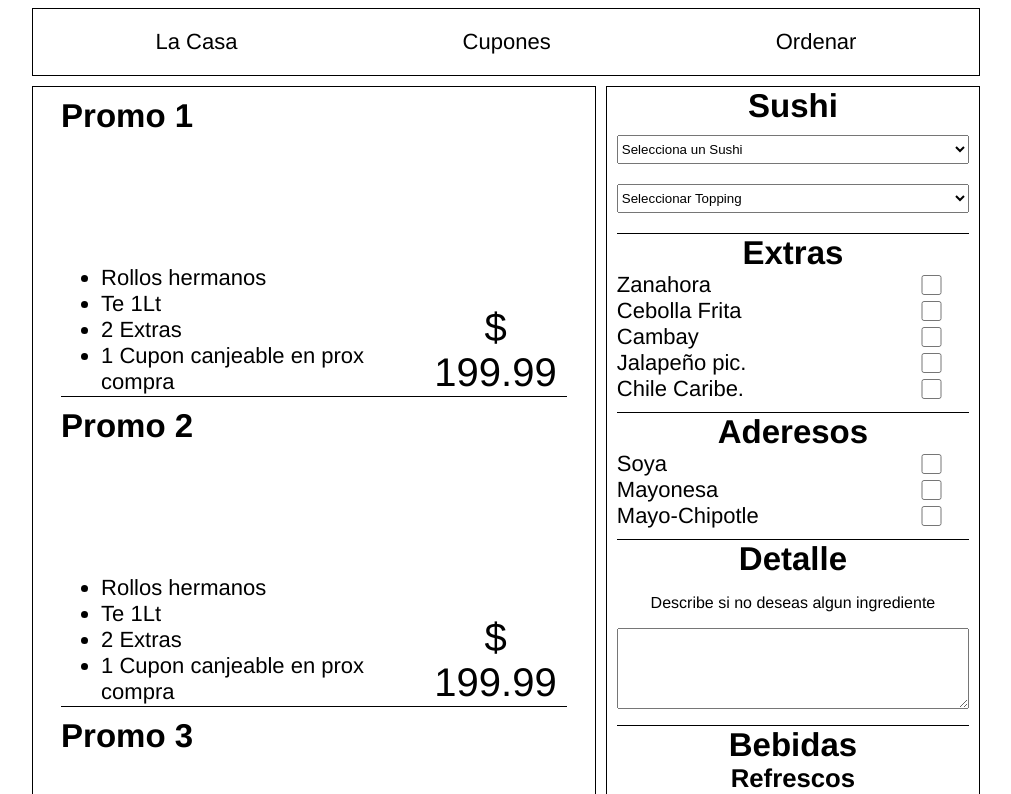
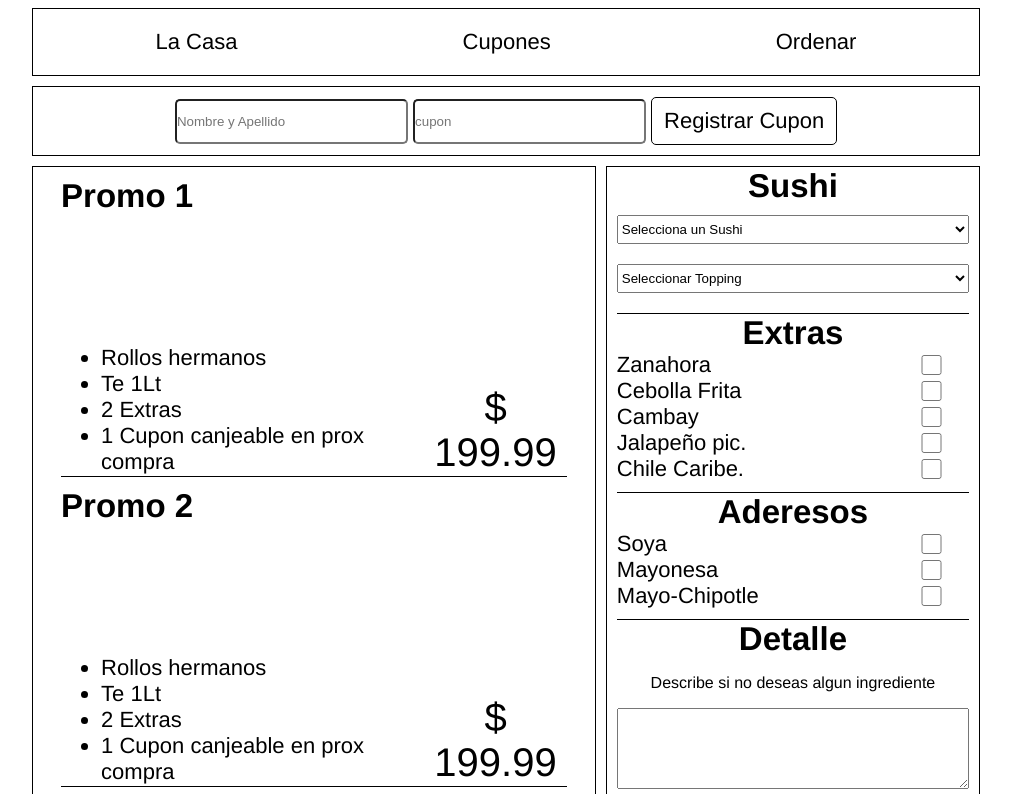
Before and after one commit to JoseLibrado/la_casa, a website built with webpack: page src/index.html in a window 1280 px wide. Both pictures are taken after a click on the link "Cupones". Shown: the top 794 px of the page, without its empty margins (134-1145 px from the left). Built offline with nearby package versions, Linux system fonts and the light colour scheme.

Commit message:
Se agrego el código para crear objetos que contengan informacion del cupon registrado

```diff
--- /dev/null
+++ b/src/classes/cupon.js
@@ -0,0 +1,8 @@
+
+export class Cupon {
+
+    constructor(nombre, cupon){
+        this.nombre = nombre;
+        this.cupon  = cupon;
+    }
+}
--- a/src/css/componentes.css
+++ b/src/css/componentes.css
@@ -17,6 +17,7 @@ body { color: black; font-family: 'Franklin Gothic Medium', 'Arial Narrow', Aria
 a{
     text-decoration: none;
     color: black;
+    margin: 0;
 }
 h1,h2,h3 {
     margin: 0;
@@ -24,7 +25,7 @@ h1,h2,h3 {
 select {
     margin: 1rem 0;
 }
-select, input {
+select, input{
     padding: .5rem 0;
     width: 100%;
 }
@@ -42,6 +43,7 @@ ul {
     border-radius: 5px;
     background-color: transparent;
     padding: 1rem 0;
+    text-align: center;
 }
 .nota {
     font-size: 1.6rem;
@@ -68,6 +70,9 @@ ul {
     margin: 0 0 0 1rem;
     font-size: 4rem;
 }
+.hidden {
+    display: none;
+}
 /* header */
 header {
     border: 1px solid black;
@@ -78,8 +83,26 @@ header {
     padding: 2rem 1rem;
 }
 /* main  */
+.registro-cupones {
+    border: 1px solid black;
+    margin-bottom: 1rem;
+    /* transition: cubic-bezier(0.445, 0.05, 0.55, 0.95); */
+}
+.form-cupon{
+    width: 70%;
+    margin: 0 auto;
+    padding: 1rem 0;
+    display: flex;
+    align-items: center;
+    justify-content: space-around;
+}
+.form-cupon input {
+    margin-right: .5rem;
+    padding: 1.3rem 0;
+    border-radius: .5rem;
+}
 main {
-    margin-top:  1rem;
+    margin: 1rem 0;
 }
 .menu {
     display: flex;
--- a/src/index.html
+++ b/src/index.html
@@ -9,12 +9,19 @@
     <div class="contenedor">
         <header class="site header">
             <nav class="navegacion">
-                <a href="#">La Casa</a>
-                <a href="#">Cupones</a>
+                <a href="index.html">La Casa</a>
+                <a href="#" id="cuponera">Cupones</a>
                 <a href="#">Ordenar</a>
             </nav>
         </header>
         <main>
+            <div class="registro-cupones hidden">
+                <form class="form-cupon" action="" method="get">
+                    <input type="text" name="" id="nombre" placeholder="Nombre y Apellido">
+                    <input type="text" name="" id="cupon" placeholder="cupon">
+                    <a href="#" class="btn" id="enviar">Registrar Cupon</a>
+                </form>
+            </div>
             <div class="menu">
                 <section class="menu-promociones">
                     <div class="simulador-promocion">
--- a/src/index.js
+++ b/src/index.js
@@ -1 +1,3 @@
-import {saludar} from './js/componentes'; // consumiendo recursos de otro doc.
+import {valorNombre, ValorCupon} from './js/componentes'; // consumiendo recursos de otro doc.
+import {Cupon} from '../src/classes/cupon';
+import {crearRegistro} from './js/catalogo';
--- a/src/js/catalogo.js
+++ b/src/js/catalogo.js
@@ -1 +1,15 @@
 export const sushis = ['Mexicano', 'Estilo Oriental', 'Sierreño'];
+
+// array para guardar los registros de cupones
+export const lista_registrados = [];
+
+export const crearRegistro  = (cupon) => {
+    lista_registrados.push(cupon);
+}
+
+export function imprimirCupones(){
+    for(const item of lista_registrados){
+        console.log(item.nombre, item.cupon);
+        // console.log(item.cupon);
+    }
+}
--- a/src/js/componentes.js
+++ b/src/js/componentes.js
@@ -1,9 +1,18 @@
-import {sushis} from './catalogo';
+import {sushis,lista_registrados, imprimirCupones, crearRegistro} from './catalogo';
+import {Cupon} from '../classes/cupon';
 import '../css/componentes.css' ; //consumiendo los estilos.
 
 
 // referencias
 const sushi = document.querySelector('#principal');
+const btn_cupon = document.querySelector('#cuponera');
+const registro_cupon = document.querySelector('.registro-cupones');
+const btn_registrar = document.querySelector('#enviar');
+
+const nombre = document.querySelector('#nombre');
+const cuponRegistrado = document.querySelector('#cupon');
+
+
 
 for(let i=0; i< sushis.length; i++){
 
@@ -13,5 +22,29 @@ for(let i=0; i< sushis.length; i++){
     sushi.append(opcion);
 }
 
+btn_cupon.addEventListener('click', () =>{
+
+    if( registro_cupon.classList.contains('hidden') ){
+        registro_cupon.classList.remove('hidden');
+    } else {
+        registro_cupon.classList.add('hidden');
+    }
+});
+btn_registrar.addEventListener('click',() => {
+
+    // console.log(nombre.value);
+    // console.log(cuponRegistrado.value);
+    const cuponNuevo = new Cupon(nombre.value, cuponRegistrado.value);
+    crearRegistro(cuponNuevo);
+    imprimirCupones();
+
+});
+
+
+
+
+
+
+
 // opcion.setAttribute('value','1');
 // console.log( opcion );
```
